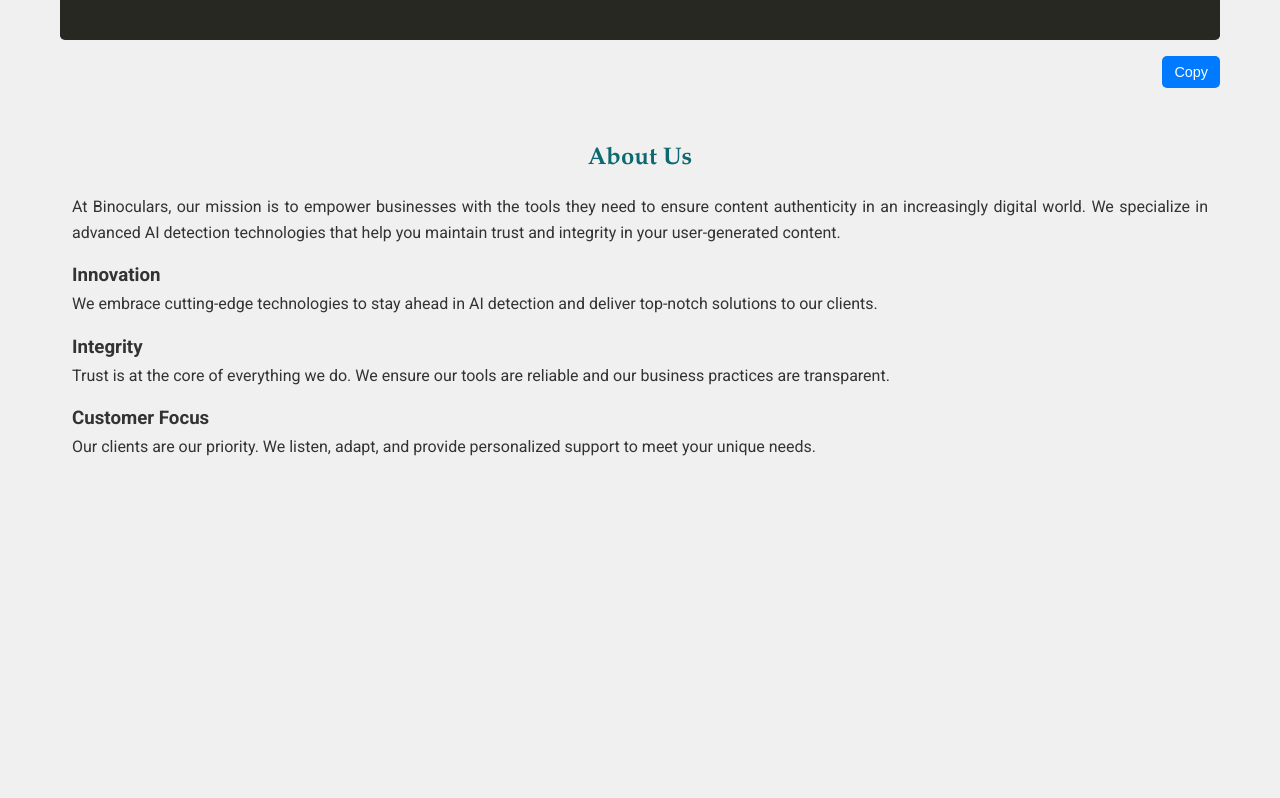
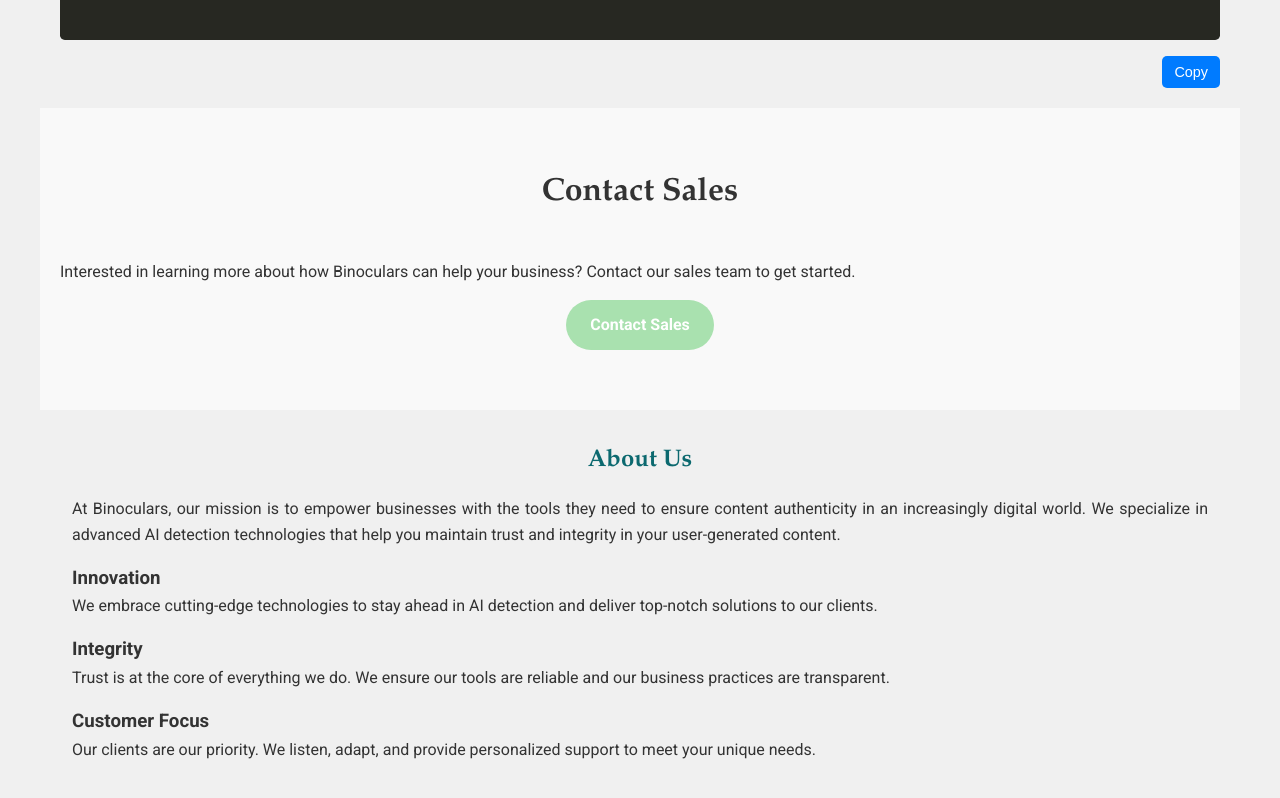
Before and after one commit to Binoculars-Crew/Binoculars-Crew.github.io, a plain HTML site: page index.html in a window 1280 px wide. Shown: the part 1618-2416 px from the top of the page. Before the commit the page ends 2126 px from the top, so only its background shows below. Drawn offline with nearby package versions, Linux system fonts and the light colour scheme; a web font is replaced by a local one.

Commit message:
typeform link added.

```diff
--- a/index.html
+++ b/index.html
@@ -23,7 +23,7 @@
             <ul class="nav-links">
                 <li><a href="#hero">Home</a></li>
                 <li><a href="#about">About</a></li>
-                <li><a href="#contact" class="cta">Contact Sales</a></li>
+                <li><a href="https://v0db3gvrj4a.typeform.com/to/vavLVVel" class="cta">Contact Sales</a></li>
             </ul>
             <div class="hamburger">
                 <span></span>
@@ -85,6 +85,14 @@
             <button onclick="copyToClipboard('code-snippet')" class="copy-button">Copy</button>
         </section>
 
+        <!-- Contact Section -->
+        <section class="contact container" id="contact">
+            <h2>Contact Sales</h2>
+            <div style="text-align: center;">
+                <p>Interested in learning more about how Binoculars can help your business? Contact our sales team to get started.</p>
+                <a href="https://v0db3gvrj4a.typeform.com/to/vavLVVel" class="cta-button">Contact Sales</a>
+            </div>
+        </section>
 
         <!-- About Section -->
         <section class="about container" id="about">
--- a/styles.css
+++ b/styles.css
@@ -192,6 +192,7 @@ nav {
 .cta-button:hover {
     background-color: var(--accent-color);
     transform: translateY(-3px);
+    color: white;
 }
 
 /* Sections */
```
